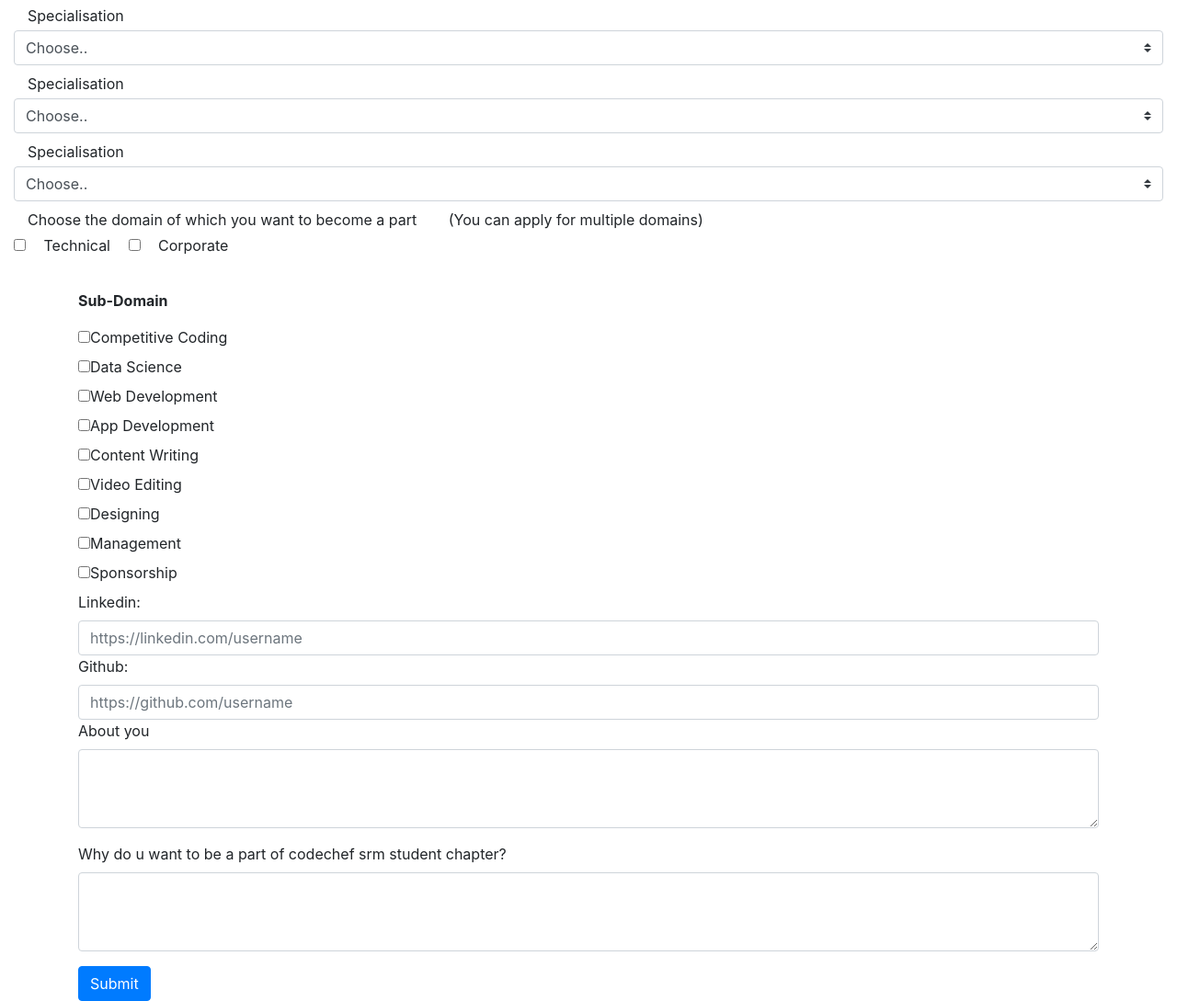
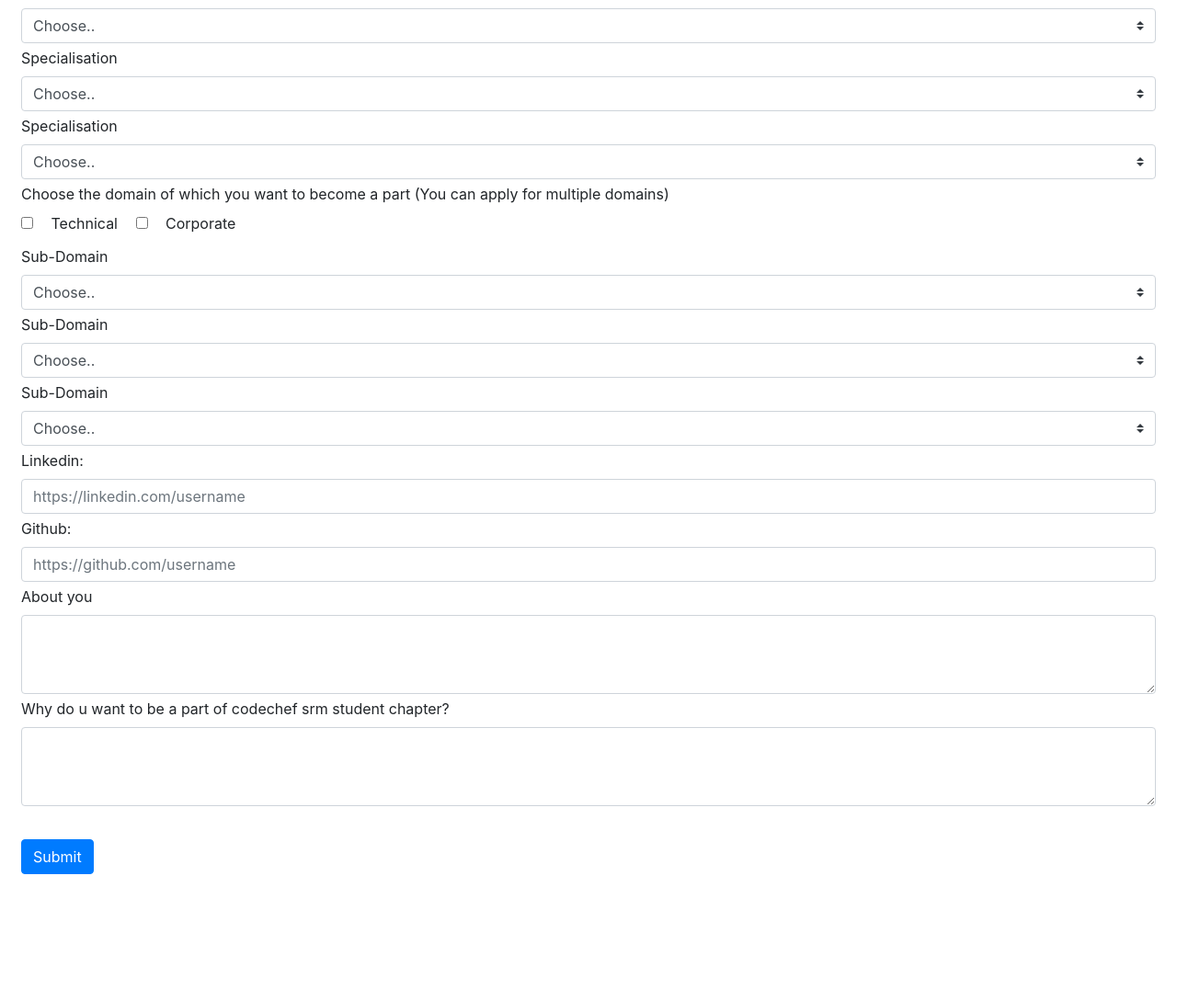
Before and after one commit to Harikrishnaa3131/Recruitment-form, a plain HTML site: page form.html in a window 1280 px wide. Shown: the part 771-1860 px from the top of the page at 92% size. After the commit the page ends 1730 px from the top, so only its background shows below. Drawn offline with nearby package versions, Linux system fonts and the light colour scheme.

Commit message:
Update form.html

```diff
--- a/form.html
+++ b/form.html
@@ -15,41 +15,40 @@
 
     <section class="mx-2">
         <form>
-          <label for="inputEmail4">Name:</label>
-          <div class="form-row">
+          <label class="col-auto my-1" for="inputEmail4">Name:</label>
+          <div class="form-row col-auto my-1">
             <div class="col">
-              <input type="text" class="form-control" placeholder="Janie">
+              <input type="text" class="form-control " placeholder="Janie">
             </div>
             <div class="col">
               <input type="text" class="form-control" placeholder="Yorke">
             </div>
           </div>
 
-          <div class="form-group">
+          <div class="form-group col-auto my-1">
             <label for="exampleInputEmail1">Registeration Number:</label>
-            <input type="email" class="form-control" id="exampleInputEmail1" aria-describedby="emailHelp" placeholder="RAXXXXXXXXXXXXX">
+            <input type="email" class="form-control col-auto my-1" id="exampleInputEmail1" aria-describedby="emailHelp" placeholder="RAXXXXXXXXXXXXX">
 
           </div>
 
-          <div class="form-group">
+          <div class="form-group col-auto my-1">
             <label for="exampleInputEmail1">Email address:</label>
             <input type="email" class="form-control" id="exampleInputEmail1" aria-describedby="emailHelp" placeholder="abc@gmail.com">
 
           </div>
 
-          <div class="form-group">
+          <div class="form-group col-auto my-1">
             <label for="exampleInputEmail1">Phone Number:</label>
             <input type="email" class="form-control" id="exampleInputEmail1" aria-describedby="emailHelp" placeholder="9876543210">
 
           </div>
 
-        </form>
-      </section>
+
 
 
         <!--Sanskriti-->
         <div class="col-auto my-1">
-            <label class="col-auto my-1" for="inlineFormCustomSelect">Year of study</label>
+            <label  for="inlineFormCustomSelect">Year of study</label>
             <br>
             <select class="custom-select mr-sm-2" id="inlineFormCustomSelect">
                 <option selected><p>Choose..</p></option>
@@ -58,7 +57,7 @@
             </select>
         </div>
         <div class="col-auto my-1">
-            <label class="col-auto my-1" for="inlineFormCustomSelect">Branch</label>
+            <label  for="inlineFormCustomSelect">Branch</label>
             <br>
             <select class="custom-select mr-sm-2" id="inlineFormCustomSelect">
                 <option selected><p>Choose..</p></option>
@@ -84,7 +83,7 @@
         </div>
         <!-- 1 Computer Science-->
         <div class="col-auto my-1">
-            <label class="col-auto my-1" for="inlineFormCustomSelect">Specialisation</label>
+            <label  for="inlineFormCustomSelect">Specialisation</label>
             <br>
             <select class="custom-select mr-sm-2" id="inlineFormCustomSelect">
                 <option selected><p>Choose..</p></option>
@@ -101,7 +100,7 @@
         </div>
         <!-- 6 Electronics and Communication Engineering-->
         <div class="col-auto my-1">
-            <label class="col-auto my-1" for="inlineFormCustomSelect">Specialisation</label>
+            <label  for="inlineFormCustomSelect">Specialisation</label>
             <br>
             <select class="custom-select mr-sm-2" id="inlineFormCustomSelect">
                 <option selected><p>Choose..</p></option>
@@ -112,7 +111,7 @@
         </div>
         <!-- 9 Mechatronics-->
         <div class="col-auto my-1">
-            <label class="col-auto my-1" for="inlineFormCustomSelect">Specialisation</label>
+            <label  for="inlineFormCustomSelect">Specialisation</label>
             <br>
             <select class="custom-select mr-sm-2" id="inlineFormCustomSelect">
                 <option selected><p>Choose..</p></option>
@@ -122,7 +121,7 @@
         </div>
         <!-- 10 Civil Engineering-->
         <div class="col-auto my-1">
-            <label class="col-auto my-1" for="inlineFormCustomSelect">Specialisation</label>
+            <label  for="inlineFormCustomSelect">Specialisation</label>
             <br>
             <select class="custom-select mr-sm-2" id="inlineFormCustomSelect">
                 <option selected><p>Choose..</p></option>
@@ -132,7 +131,7 @@
         </div>
         <!-- 12 Automobile Engineering-->
         <div class="col-auto my-1">
-            <label class="col-auto my-1" for="inlineFormCustomSelect">Specialisation</label>
+            <label  for="inlineFormCustomSelect">Specialisation</label>
             <br>
             <select class="custom-select mr-sm-2" id="inlineFormCustomSelect">
                 <option selected><p>Choose..</p></option>
@@ -142,7 +141,7 @@
         </div>
         <!-- 14 Biotechnology-->
         <div class="col-auto my-1">
-            <label class="col-auto my-1" for="inlineFormCustomSelect">Specialisation</label>
+            <label  for="inlineFormCustomSelect">Specialisation</label>
             <br>
             <select class="custom-select mr-sm-2" id="inlineFormCustomSelect">
                 <option selected><p>Choose..</p></option>
@@ -153,7 +152,7 @@
         </div>
         <!-- 16 Chemical Eng-->
         <div class="col-auto my-1">
-            <label class="col-auto my-1" for="inlineFormCustomSelect">Specialisation</label>
+            <label  for="inlineFormCustomSelect">Specialisation</label>
             <br>
             <select class="custom-select mr-sm-2" id="inlineFormCustomSelect">
                 <option selected><p>Choose..</p></option>
@@ -163,8 +162,8 @@
         </div>
 
         <div class="col-auto my-1">
-            <label class="col-auto my-1" for="inlineFormCustomSelect">Choose the domain of which you want to become a part</label>
-            <label class="col-auto my-1" for="inlineFormCustomSelect">(You can apply for multiple domains)</label>
+            <label  for="inlineFormCustomSelect">Choose the domain of which you want to become a part</label>
+            <label  for="inlineFormCustomSelect">(You can apply for multiple domains)</label>
             <br>
             <input class="col-auto my-1-input" type="checkbox" value="" id="Technical">
             <label class="col-auto my-1-label" for="Techical">
@@ -175,64 +174,76 @@
                 Corporate
             </label>
         </div>
-        <br>
+
         <!--Harikrishna-->
-        <div class="container">
 
-  <p><b>Sub-Domain</b></p>
-  <form>
-   <!--Technical  -->
-    <div class="checkbox">
-      <label><input type="checkbox" value="Competitive Coding">Competitive Coding</label>
+
+  <div class="col-auto my-1">
+    <label for="inlineFormCustomSelect">Sub-Domain</label>
+    <br>
+    <!-- Corporate -->
+    <select class="custom-select mr-sm-2" id="inlineFormCustomSelect">
+        <option selected><p>Choose..</p></option>
+        <option value="1">Management</option>
+        <option value="2">Sponsorship</option>
+
+    </select>
+</div>
+<div class="col-auto my-1" >
+<label for="inlineFormCustomSelect">Sub-Domain</label>
+
+    <!-- Creatives -->
+    <select class="custom-select mr-sm-2" id="inlineFormCustomSelect">
+    <label for="inlineFormCustomSelect">Sub-Domain</label>
+        <option selected><p>Choose..</p></option>
+        <option value="1">Content Writing</option>
+        <option value="2">Video Editing</option>
+        <option value="3">Designing</option>
+    </select>
     </div>
-    <div class="checkbox">
-      <label><input type="checkbox" value="Data Science">Data Science</label>
-    </div>
-    <div class="checkbox">
-      <label><input type="checkbox" value="Web Development">Web Development</label>
-    </div>
-    <div class="checkbox">
-      <label><input type="checkbox" value="App Development">App Development</label>
-    </div>
-  <!--Creatives -->
-    <div class="checkbox">
-      <label><input type="checkbox" value="Content Writing">Content Writing</label>
-    </div>
-    <div class="checkbox">
-      <label><input type="checkbox" value="Video Editing">Video Editing</label>
-    </div>
-    <div class="checkbox">
-      <label><input type="checkbox" value="Designing">Designing</label>
-    </div>
-   <!--  Corporate -->
-    <div class="checkbox">
-      <label><input type="checkbox" value="Management">Management</label>
-    </div>
-   <div class="checkbox">
-      <label><input type="checkbox" value="Sponsorship">Sponsorship</label>
-    </div>
-   <div class="form-group1">
+    <!-- Technical -->
+
+
+    <div class="col-auto my-1" >
+      <label for="inlineFormCustomSelect">Sub-Domain</label>
+    <select class="custom-select mr-sm-2" id="inlineFormCustomSelect">
+        <option selected><p>Choose..</p></option>
+        <option value="1">Data Science</option>
+        <option value="2">Competitive Coding</option>
+        <option value="3">Web Development</option>
+        <option value="4">App Development</option>
+
+    </select>
+
+</div>
+   <div class="form-group1 col-auto my-1">
       <label for="email">Linkedin:</label>
       <input type="url" class="form-control" id="linkedinurl" placeholder="https://linkedin.com/username" name="linkedin">
   </div>
-  <div class="form-group2">
+  <div class="form-group2 col-auto my-1">
       <label for="email">Github:</label>
       <input type="url" class="form-control" id="githuburl" placeholder="https://github.com/username" name="github">
   </div>
-  <div class="form-group">
+  <div class="form-group col-auto my-1">
       <label for="Questionaire1"> About you </label>
       <textarea class="form-control" id="Questionaire1" rows="3">
      </textarea>
   </div>
-  <div class="form-group">
+  <div class="form-group col-auto my-1">
       <label for="Questionaire1"> Why do u want to be a part of codechef srm student chapter? </label>
       <textarea class="form-control" id="Questionaire1" rows="3">
      </textarea>
   </div>
+  <br>
+  <div class="col-auto my-1">
+    <button type="submit" class="btn btn-primary col-auto my-1">Submit</button>
+  </div>
 
-  <button type="submit" class="btn btn-primary">Submit</button>
+
+
 </form>
-</div>
+</section>
+
 
     <!-- Optional JavaScript; choose one of the two! -->
 
```
